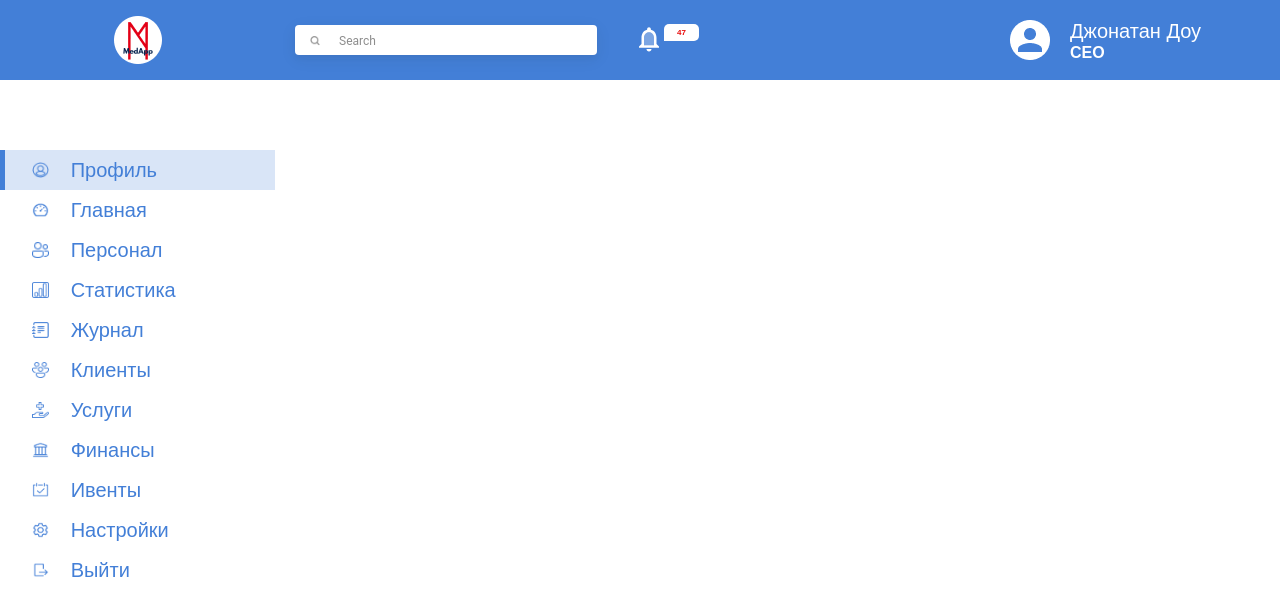
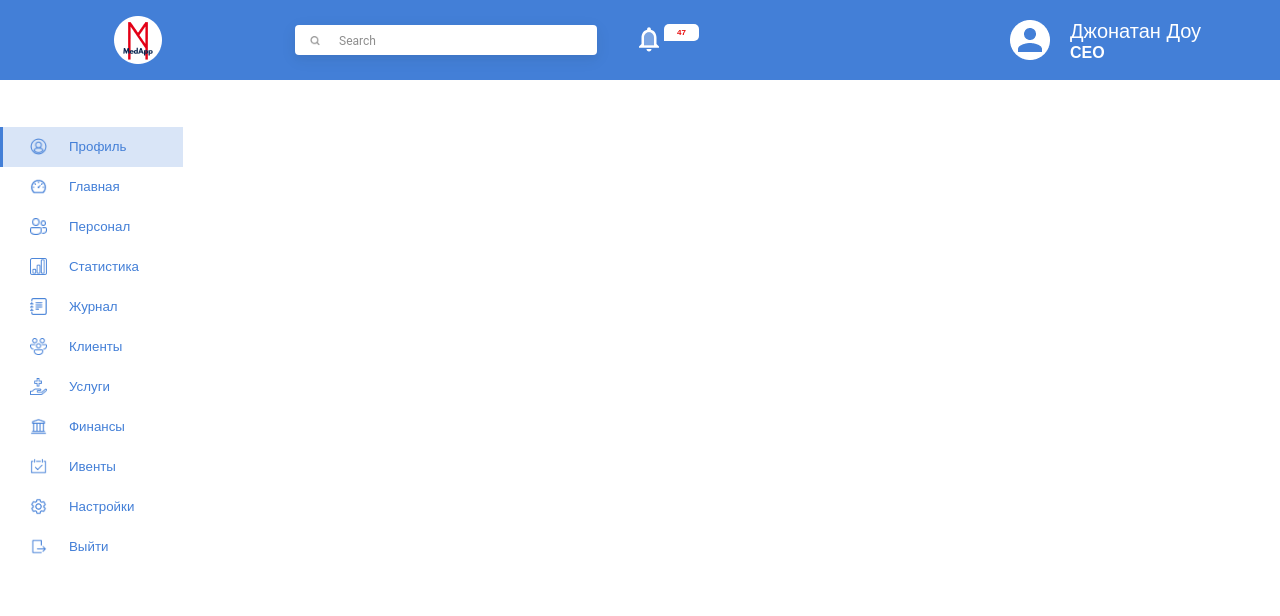
Before and after one commit to abelsharman/medFront, a Vue app: page /main in a window 1280 px wide. Shown: the top 616 px of the page. Built offline with nearby package versions, Linux system fonts and the light colour scheme.

Commit message:
Update SideBar.vue

```diff
--- a/src/components/SideBar.vue
+++ b/src/components/SideBar.vue
@@ -2,10 +2,10 @@
   <div class="sidebar">
     <div class="item" v-for="(item,index) in items" :key="index">
       <div @click="isSelect(index)">
-        <div class="li" :class="{'li-active': item.isSelected}" @click="selectNav(item.to)" >
+        <router-link class="li" :class="{'li-active': item.isSelected}" :to="item.to">
           <img :src="item.icon" alt="">
           <span>{{item.title}}</span>
-        </div>
+        </router-link>
       </div>
     </div>
   </div>
@@ -19,67 +19,67 @@ export default {
       items: [
         {
           title: "Профиль",
-          to: "0",
+          to: "/profile",
           icon: require("../assets/images/profile.png"),
           isSelected: true,
         },
         {
           title: "Главная",
-          to: "1",
+          to: "/",
           icon: require("../assets/images/main.png"),
           isSelected: false,
         },
         {
           title: "Персонал",
-          to: "2",
+          to: "/personal",
           icon: require("../assets/images/personal.png"),
           isSelected: false,
         },
         {
           title: "Статистика",
-          to: 3,
+          to: "/statistics",
           icon: require("../assets/images/statistics.png"),
           isSelected: false,
         },
         {
           title: "Журнал",
-          to: "4",
+          to: "/journal",
           icon: require("../assets/images/journal.png"),
           isSelected: false,
         },
         {
           title: "Клиенты",
-          to: "5",
+          to: "/clients",
           icon: require("../assets/images/clients.png"),
           isSelected: false,
         },
         {
           title: "Услуги",
-          to: "6",
+          to: "/services",
           icon: require("../assets/images/services.png"),
           isSelected: false,
         },
         {
           title: "Финансы",
-          to: "7",
+          to: "/finance",
           icon: require("../assets/images/finance.png"),
           isSelected: false,
         },
         {
           title: "Ивенты",
-          to: "8",
+          to: "/events",
           icon: require("../assets/images/event.png"),
           isSelected: false,
         },
         {
           title: "Настройки",
-          to: "9",
+          to: "/settings",
           icon: require("../assets/images/settings.png"),
           isSelected: false,
         },
         {
           title: "Выйти",
-          to: "/logout",
+          to: "/login",
           icon: require("../assets/images/logout.png"),
 
         },
@@ -92,9 +92,6 @@ export default {
         this.items[i].isSelected = false;
       }
       this.items[i].isSelected = true;
-    },
-    selectNav(i){
-      this.$store.state.navItem = i
     }
   }
 }
@@ -102,23 +99,23 @@ export default {
 
 <style scoped lang="scss">
 .sidebar{
-  width: 275px;
+  background: #ffffff;
+  width: 14.322916666666666VW;
   display: flex;
   flex-flow: column;
   height: 100vh;
-  padding-top: 70px;
+  padding-top: 3.6458333333333335VW;
     .item {
       font-family: Proxima Nova, sans-serif;
       font-style: normal;
       font-weight: normal;
-      font-size: 20px;
+      font-size: 1.0416666666666665VW;
       line-height: 24px;
-
       color: #437FD7;
       >div{
         .li{
           display: flex;
-          width: 270px;
+          width: 14.0625VW;
           align-items: center;
           float: right;
           height: 40px;
@@ -134,7 +131,7 @@ export default {
         }
         .li:hover{
           background: rgba(67, 127, 215, 0.2);
-          width: 270px;
+          width: 14.0625VW;
           border-left: 5px solid rgba(67, 127, 215, 0.0);
         }
         .li-active{
```
